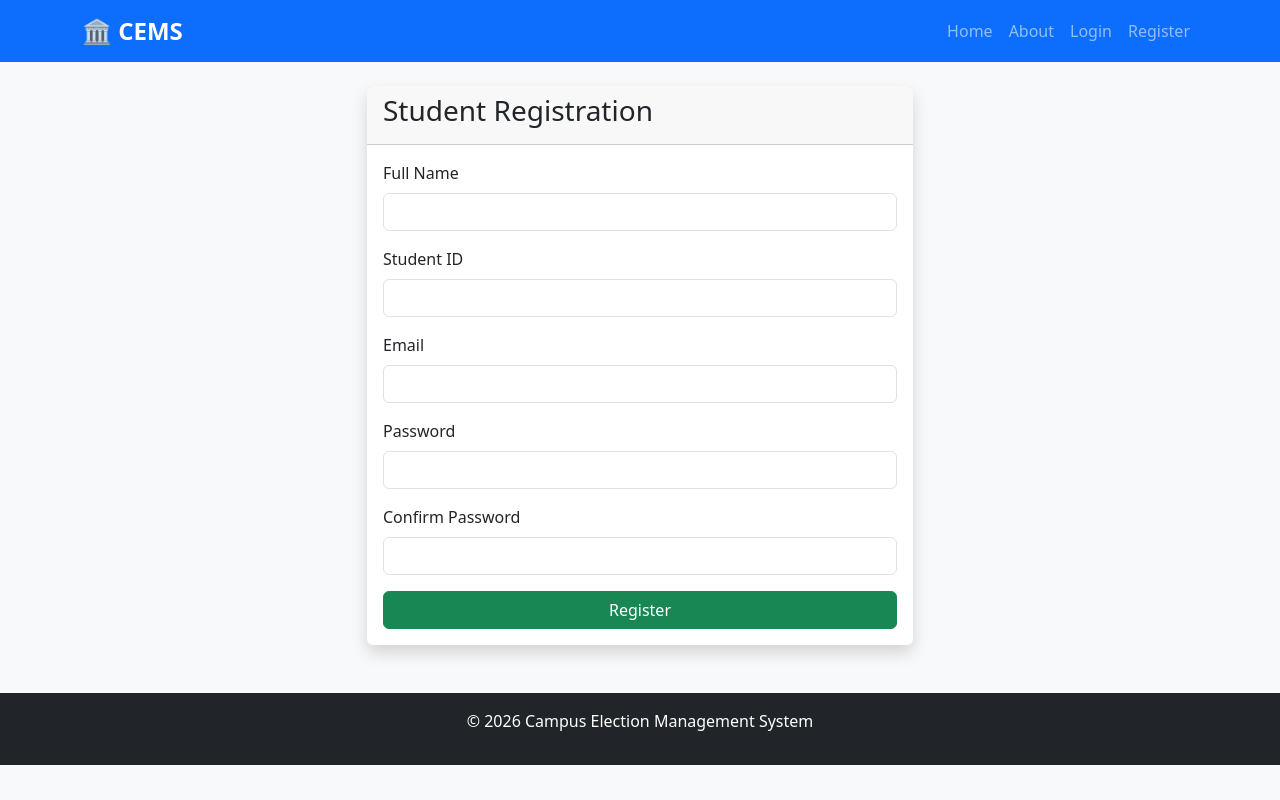
After one commit to RahmatHusain/University-Election-Voting-System, a Flask app: page /register in a window 1280 px wide. The commit adds this page. Run offline with Flask 3, Linux system fonts and the light colour scheme.

Commit message:
feat(auth): implement complete user registration system

```diff
--- a/app/__init__.py
+++ b/app/__init__.py
@@ -2,6 +2,7 @@ from flask import Flask
 from flask_sqlalchemy import SQLAlchemy
 from flask_login import LoginManager
 from config import Config
+from pathlib import Path
 
 db = SQLAlchemy()
 login_manager = LoginManager()
@@ -10,6 +11,11 @@ login_manager = LoginManager()
 def create_app():
     app = Flask(__name__)
     app.config.from_object(Config)
+
+    # Debug information
+    print("SECRET_KEY:", app.config["SECRET_KEY"])
+    print("DATABASE URI:", app.config["SQLALCHEMY_DATABASE_URI"])
+    print("Project Root:", Path.cwd())
 
     db.init_app(app)
 
--- /dev/null
+++ b/app/forms/__init__.py
@@ -0,0 +1 @@
+from .auth_forms import RegisterForm
--- /dev/null
+++ b/app/forms/auth_forms.py
@@ -0,0 +1,52 @@
+from flask_wtf import FlaskForm
+from wtforms import StringField, PasswordField, SubmitField
+from wtforms.validators import (
+    DataRequired,
+    Email,
+    EqualTo,
+    Length
+)
+
+class RegisterForm(FlaskForm):
+
+    full_name = StringField(
+        "Full Name",
+        validators=[
+            DataRequired(),
+            Length(min=3, max=100)
+        ]
+    )
+
+    student_id = StringField(
+        "Student ID",
+        validators=[
+            DataRequired(),
+            Length(min=4, max=20)
+        ]
+    )
+
+    email = StringField(
+        "Email",
+        validators=[
+            DataRequired(),
+            Email()
+        ]
+    )
+
+    password = PasswordField(
+        "Password",
+        validators=[
+            DataRequired(),
+            Length(min=8)
+        ]
+    )
+
+    confirm_password = PasswordField(
+        "Confirm Password",
+        validators=[
+            DataRequired(),
+            EqualTo("password")
+        ]
+    )
+
+    submit = SubmitField("Register")
--- a/app/routes.py
+++ b/app/routes.py
@@ -1,4 +1,8 @@
-from flask import Blueprint, render_template
+from flask import Blueprint, render_template, redirect, url_for, flash
+
+from app import db
+from app.forms.auth_forms import RegisterForm
+from app.models.user import User
 
 main = Blueprint("main", __name__)
 
@@ -8,11 +12,39 @@ def home():
     return render_template("index.html")
 
 
-@main.app_errorhandler(404)
-def page_not_found(error):
-    return render_template("errors/404.html"), 404
+@main.route("/register", methods=["GET", "POST"])
+def register():
 
+    form = RegisterForm()
 
-@main.app_errorhandler(500)
-def internal_server_error(error):
-    return render_template("errors/500.html"), 500
+    if form.validate_on_submit():
+
+        # Check duplicate email
+        if User.query.filter_by(email=form.email.data).first():
+            flash("Email already exists.", "danger")
+            return redirect(url_for("main.register"))
+
+        # Check duplicate student ID
+        if User.query.filter_by(student_id=form.student_id.data).first():
+            flash("Student ID already exists.", "danger")
+            return redirect(url_for("main.register"))
+
+        user = User(
+            full_name=form.full_name.data,
+            student_id=form.student_id.data,
+            email=form.email.data,
+        )
+
+        user.set_password(form.password.data)
+
+        db.session.add(user)
+        db.session.commit()
+
+        flash("Registration successful!", "success")
+
+        return redirect(url_for("main.home"))
+
+    return render_template(
+        "auth/register.html",
+        form=form
+    )
--- /dev/null
+++ b/app/templates/auth/register.html
@@ -0,0 +1,81 @@
+{% extends "layouts/base.html" %}
+
+{% block title %}Register{% endblock %}
+
+{% block content %}
+
+<div class="row justify-content-center">
+
+<div class="col-md-6">
+
+<div class="card shadow">
+
+<div class="card-header">
+
+<h3>Student Registration</h3>
+
+</div>
+
+<div class="card-body">
+
+<form method="POST">
+
+{{ form.hidden_tag() }}
+
+<div class="mb-3">
+
+{{ form.full_name.label(class="form-label") }}
+
+{{ form.full_name(class="form-control") }}
+
+</div>
+
+<div class="mb-3">
+
+{{ form.student_id.label(class="form-label") }}
+
+{{ form.student_id(class="form-control") }}
+
+</div>
+
+<div class="mb-3">
+
+{{ form.email.label(class="form-label") }}
+
+{{ form.email(class="form-control") }}
+
+</div>
+
+<div class="mb-3">
+
+{{ form.password.label(class="form-label") }}
+
+{{ form.password(class="form-control") }}
+
+</div>
+
+<div class="mb-3">
+
+{{ form.confirm_password.label(class="form-label") }}
+
+{{ form.confirm_password(class="form-control") }}
+
+</div>
+
+<div class="d-grid">
+
+{{ form.submit(class="btn btn-success") }}
+
+</div>
+
+</form>
+
+</div>
+
+</div>
+
+</div>
+
+</div>
+
+{% endblock %}
--- a/app/templates/layouts/base.html
+++ b/app/templates/layouts/base.html
@@ -57,7 +57,9 @@ data-bs-target="#navbarNav">
 </li>
 
 <li class="nav-item">
-<a class="nav-link" href="#">Register</a>
+<a class="nav-link" href="{{ url_for('main.register') }}">
+    Register
+</a>
 </li>
 
 </ul>
```
Also changed, not shown: config.py (+4 -6 lines), cems.db (added), database/cems.db (deleted), 1 other file.
